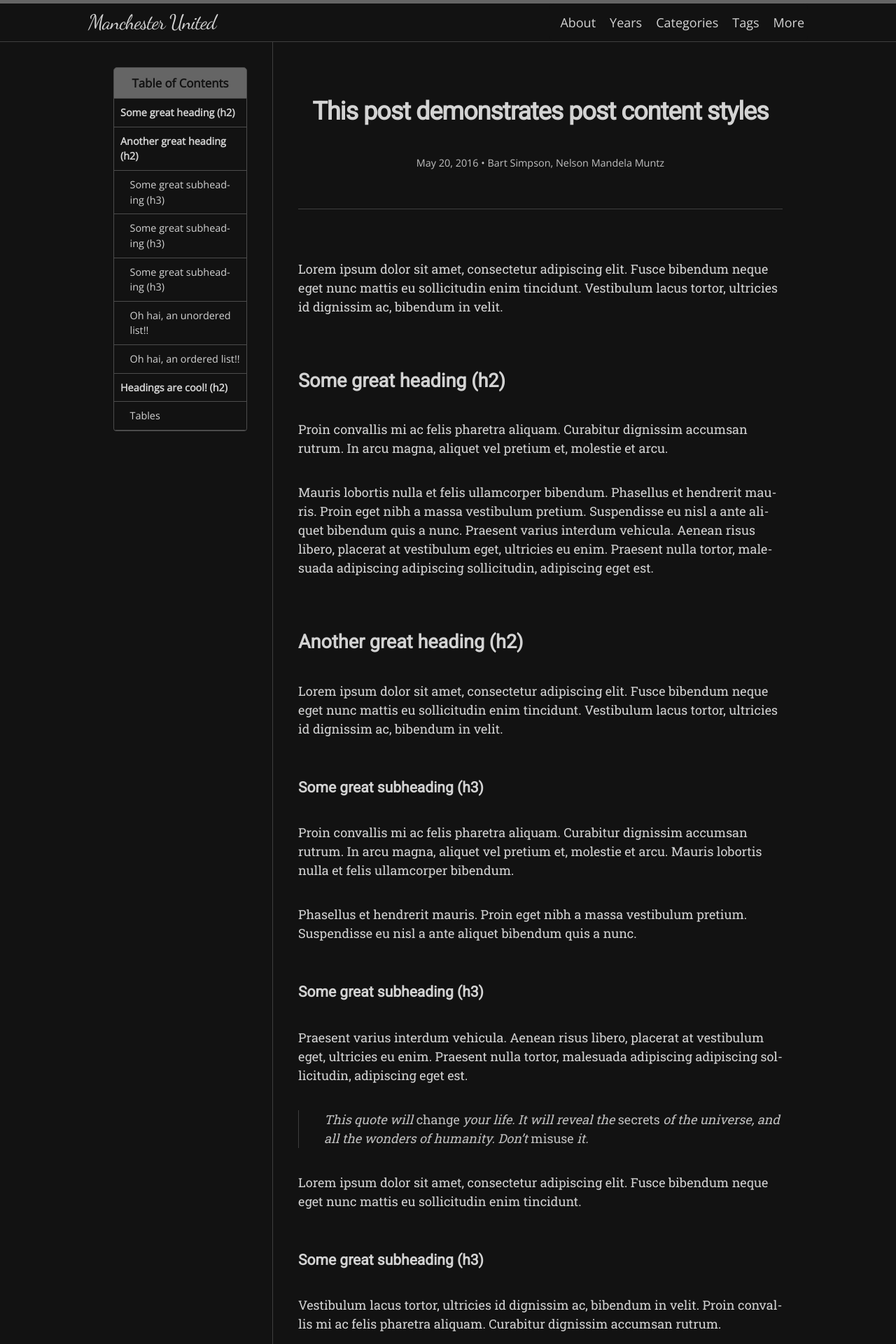
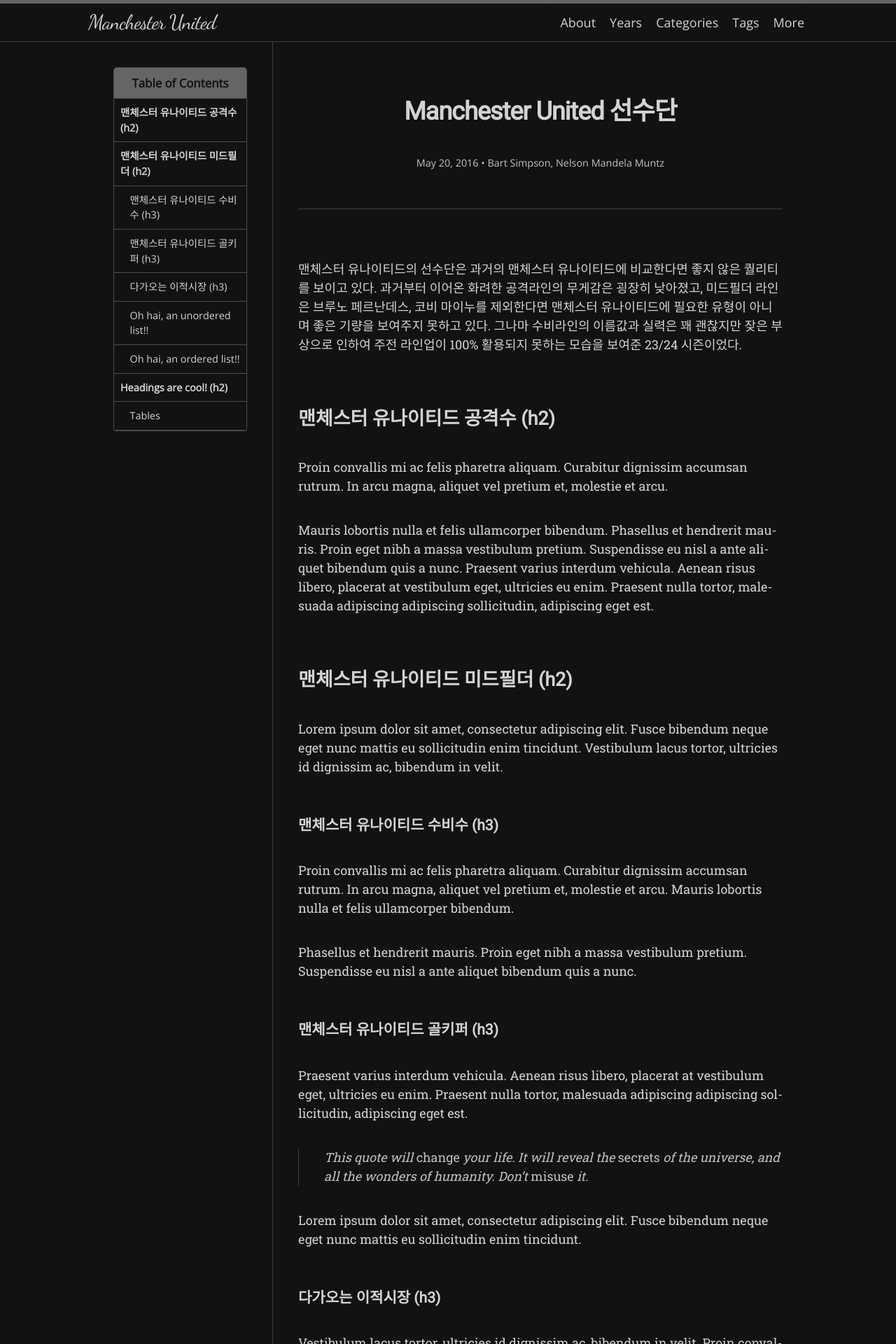
Before and after one commit to KangEunsu1/kangEunsu1.github.io, a Jekyll site: the page built from _posts/2016-05-20-this-post-demonstrates-post-content-styles.md, in a window 1280 px wide. Shown: the top 1920 px of the page at 70% size. Built offline with Jekyll 4.4.1, drawn with Linux system fonts in a browser that asks for light colours; nearby versions of some CDN libraries; some web fonts are replaced; some of the changed text lies outside the part shown.

Commit message:
선수단

```diff
--- a/_includes/google-analytics.html
+++ b/_includes/google-analytics.html
@@ -1,4 +1,5 @@
 <script async src="https://www.googletagmanager.com/gtag/js?id={{ site.google_analytics }}"></script>
+
 <script>
   window['ga-disable-{{ site.google_analytics }}'] = window.doNotTrack === "1" || navigator.doNotTrack === "1" || navigator.doNotTrack === "yes" || navigator.msDoNotTrack === "1";
   window.dataLayer = window.dataLayer || [];
--- a/_includes/mathjax.html
+++ b/_includes/mathjax.html
@@ -1,2 +1,3 @@
 <script async src="https://polyfill.io/v3/polyfill.min.js?features=es6"></script>
+
 <script id="MathJax-script" async src="https://cdn.jsdelivr.net/npm/mathjax@3/es5/tex-mml-chtml.js"></script>
--- a/_posts/2016-05-20-this-post-demonstrates-post-content-styles.md
+++ b/_posts/2016-05-20-this-post-demonstrates-post-content-styles.md
@@ -1,7 +1,7 @@
 ---
 layout: post
 toc: true
-title: "This post demonstrates post content styles"
+title: "Manchester United 선수단"
 categories: junk
 tags: [markdown, css, html]
 author:
@@ -9,25 +9,27 @@
   - Nelson Mandela Muntz
 ---
 
-Lorem ipsum dolor sit amet, consectetur adipiscing elit. Fusce bibendum neque eget nunc mattis eu sollicitudin enim tincidunt. Vestibulum lacus tortor, ultricies id dignissim ac, bibendum in velit.
+맨체스터 유나이티드의 선수단은 과거의 맨체스터 유나이티드에 비교한다면 좋지 않은 퀄리티를 보이고 있다.
+과거부터 이어온 화려한 공격라인의 무게감은 굉장히 낮아졌고, 미드필더 라인은 브루노 페르난데스, 코비 마이누를 제외한다면 맨체스터 유나이티드에 필요한 유형이 아니며 좋은 기량을 보여주지 못하고 있다.
+그나마 수비라인의 이름값과 실력은 꽤 괜찮지만 잦은 부상으로 인하여 주전 라인업이 100% 활용되지 못하는 모습을 보여준 23/24 시즌이었다.
 
-## Some great heading (h2)
+## 맨체스터 유나이티드 공격수 (h2)
 
 Proin convallis mi ac felis pharetra aliquam. Curabitur dignissim accumsan rutrum. In arcu magna, aliquet vel pretium et, molestie et arcu.
 
 Mauris lobortis nulla et felis ullamcorper bibendum. Phasellus et hendrerit mauris. Proin eget nibh a massa vestibulum pretium. Suspendisse eu nisl a ante aliquet bibendum quis a nunc. Praesent varius interdum vehicula. Aenean risus libero, placerat at vestibulum eget, ultricies eu enim. Praesent nulla tortor, malesuada adipiscing adipiscing sollicitudin, adipiscing eget est.
 
-## Another great heading (h2)
+## 맨체스터 유나이티드 미드필더 (h2)
 
 Lorem ipsum dolor sit amet, consectetur adipiscing elit. Fusce bibendum neque eget nunc mattis eu sollicitudin enim tincidunt. Vestibulum lacus tortor, ultricies id dignissim ac, bibendum in velit.
 
-### Some great subheading (h3)
+### 맨체스터 유나이티드 수비수 (h3)
 
 Proin convallis mi ac felis pharetra aliquam. Curabitur dignissim accumsan rutrum. In arcu magna, aliquet vel pretium et, molestie et arcu. Mauris lobortis nulla et felis ullamcorper bibendum.
 
 Phasellus et hendrerit mauris. Proin eget nibh a massa vestibulum pretium. Suspendisse eu nisl a ante aliquet bibendum quis a nunc.
 
-### Some great subheading (h3)
+### 맨체스터 유나이티드 골키퍼 (h3)
 
 Praesent varius interdum vehicula. Aenean risus libero, placerat at vestibulum eget, ultricies eu enim. Praesent nulla tortor, malesuada adipiscing adipiscing sollicitudin, adipiscing eget est.
 
@@ -35,7 +37,7 @@
 
 Lorem ipsum dolor sit amet, consectetur adipiscing elit. Fusce bibendum neque eget nunc mattis eu sollicitudin enim tincidunt.
 
-### Some great subheading (h3)
+### 다가오는 이적시장 (h3)
 
 Vestibulum lacus tortor, ultricies id dignissim ac, bibendum in velit. Proin convallis mi ac felis pharetra aliquam. Curabitur dignissim accumsan rutrum.
 
```
